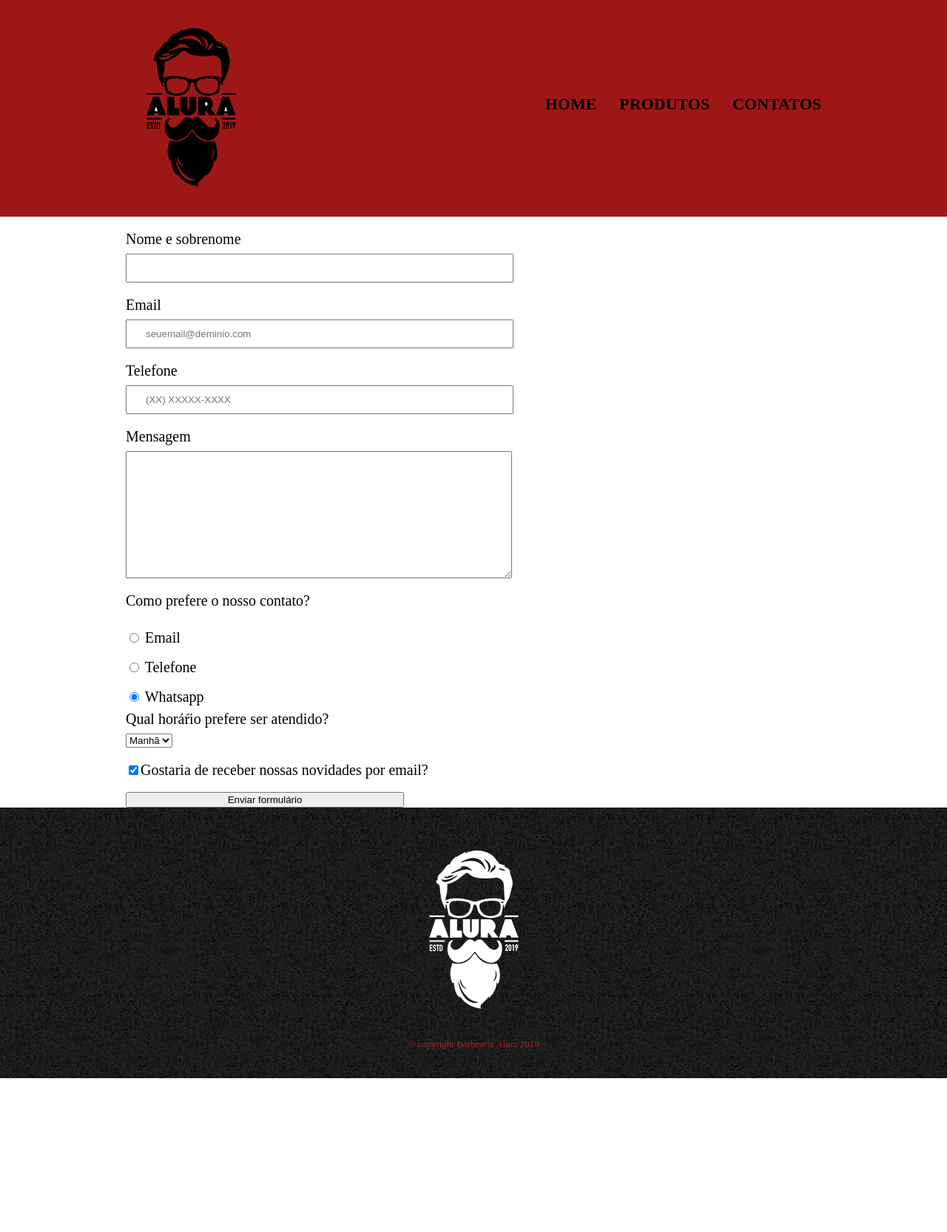
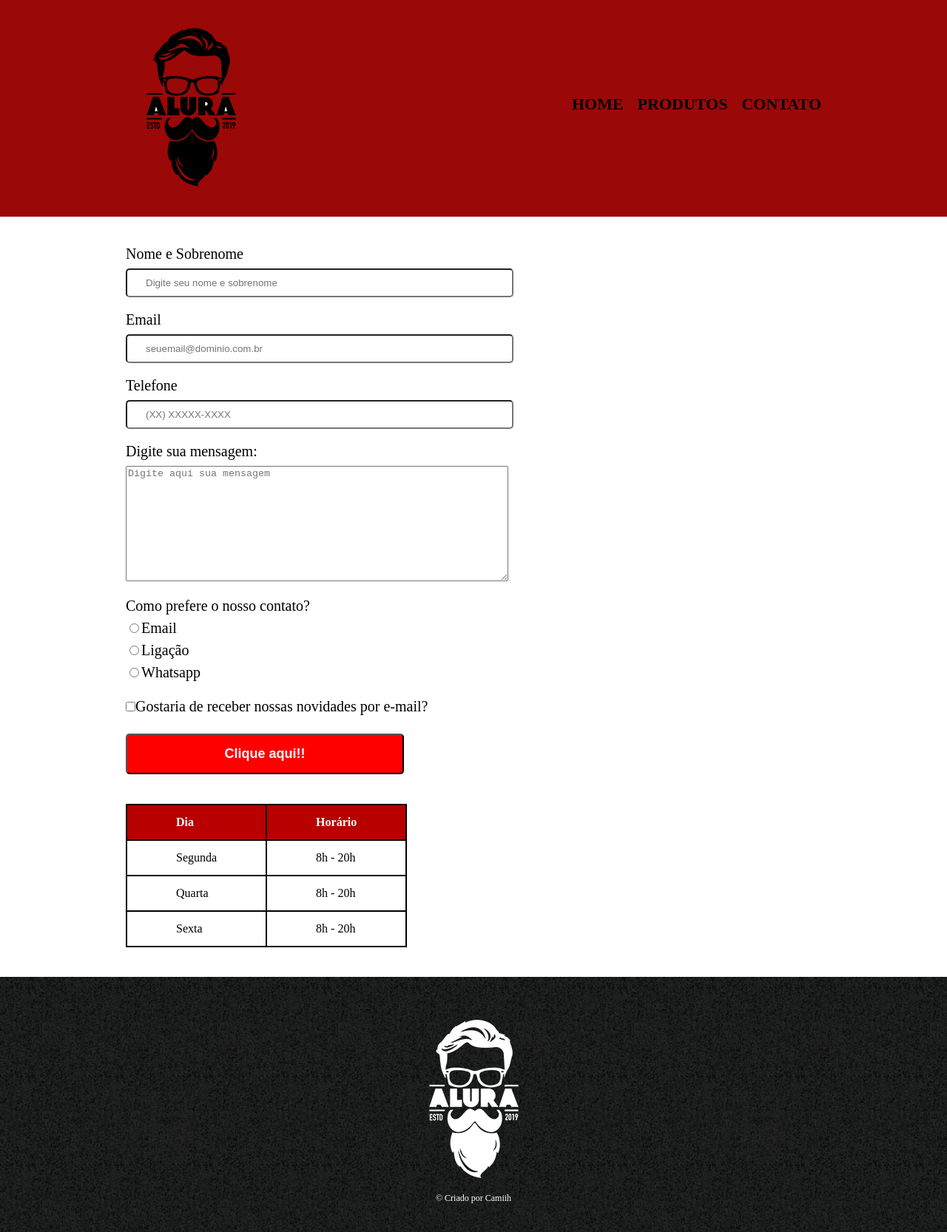
Before and after one commit to camixz/produtos.html, a plain HTML site: page contato.html in a window 1280 px wide. Shown: the whole page at 74% size. Before the commit the page ends 1458 px from the top, so only its background shows below. Drawn offline with Linux system fonts and the light colour scheme.

Commit message:
Add files via upload

```diff
--- a/contato.html
+++ b/contato.html
@@ -1,75 +1,90 @@
 <!DOCTYPE html>
-<html lang="pt-br">
+<html>
 	<head>
 		<meta charset="UTF-8">
-    <meta http-equiv="X-UA-Compatible" content="IE=edge">
-    <meta name="viewport" content="width=device-width, initial-scale=1.0">
-    <title>Contato - Barbearia Alura </title>
+		<title>Produtos - Barbearia Alura</title>
 		<link rel="stylesheet" href="reset.css">
 		<link rel="stylesheet" href="style.css">
 	</head>
-<body>
 	<header>
 		<div class="caixa">
-           <h1><img src="logo.png" alt="Logo da Barbearia Alura"></h1>
+			<h1><img src="logo.png"></h1>
 			<nav>
 				<ul>
-                    <li><a href="index.html">Home</a> </li>
-                    <li><a href="produtos.html">Produtos</a> </li>
-                    <li><a href="contatos.html">Contatos</a> </li>
+					<li><a href="index.html">Home</a></li>
+					<li><a href="produtos.html">Produtos</a></li>
+					<li><a href="contato.html">Contato</a></li>
 				</ul>
 			</nav>
-        </div>
-
-
 	</header>
 
 	<main>
-     <form>
-        <label for="nomesobrenome">Nome e sobrenome</label>
-        <input type="text" id="nomesobrenome" class="input-padrao" required>
+		<form action="">
+			<label for="nomesobrenome">Nome e Sobrenome</label>
+			<input type="text" id="nomesobrenome" class="input-padrao" required placeholder="Digite seu nome e sobrenome">
 
 			<label for="email">Email</label>
-        <input type="email" id="email" class="input-padrao" required placeholder="seuemail@deminio.com">
+			<input type="email" id="email" class="input-padrao" required placeholder="seuemail@dominio.com.br">
 
 			<label for="telefone">Telefone</label>
 			<input type="tel" id="telefone" class="input-padrao" required placeholder="(XX) XXXXX-XXXX">
 
-        <label for="mensagem">Mensagem</label>
-        <textarea cols="70" rows="10" id="mensagem" class="input-padrao" class="input-padrao" required></textarea>
+			<label for="mensagem">Digite sua mensagem:</label>
+			<textarea name="mensagem" id="mensagem" cols="62" rows="10" placeholder="Digite aqui sua mensagem"></textarea>
 
-        <fieldset>
-            <legend>Como prefere o nosso contato?</legend>
-            <label for="radio-email"><input type="radio" name="contato" value="email" id="radio-email" > Email</label>
+				<div>
+					<label for="">Como prefere o nosso contato?</label>
 
 
-            <label for="radio-telefone"><input type="radio" name="contato" value="telefone" id="radio-telefone" > Telefone</label>
+					<label for="email-radio"><input type="radio" value="email" id="email-radio" name="contato">Email</label>
 
 
-            <label for="radio-whatsapp"><input type="radio" name="contato" value="whatsapp" id="radio-whatsapp" checked> Whatsapp</label>
 
-        </fieldset>
-
-        <fieldset>
-            <legend>Qual horáŕio prefere ser atendido?</legend>
-            <select>
-                <option>Manhã</option>
-                <option>Tarde</option>
-                <option>Noite</option>
-            </select>
-        </fieldset>
+					<label for="ligaçao"><input type="radio" value="ligaçao" id="ligaçao" name="contato">Ligação</label>
 
 
-    <label class="checkbox"><input type="checkbox" checked>Gostaria de receber nossas novidades por email?</label>
+					<label for="whatsapp-radio"><input type="radio" value="whatsapp" id="whatsapp-radio" name="contato">Whatsapp</label>
+			    </div>
 
-    <input type="submit" value="Enviar formulário" class="enviar" >
+			<label><input class="checkbox" type="checkbox">Gostaria de receber nossas novidades por e-mail?</label>
+
+
+			<input class="enviar" type="submit" value="Clique aqui!!">
+
 		</form>
+		<table>
+			<thead>
+				<tr>
+					<td>Dia</td>
+					<td>Horário</td>
+				</tr>
+
+			</thead>
+
+			<tbody>
+				<tr>
+					<td>Segunda</td>
+					<td>8h - 20h</td>
+				</tr>
+				<tr>
+					<td>Quarta</td>
+					<td>8h - 20h</td>
+				</tr>
+				<tr>
+					<td>Sexta</td>
+					<td>8h - 20h</td>
+				</tr>
+			</tbody>
+
+
+		</table>
 	</main>
 
+<footer>
 
-    <footer>
-        <img src="logo-branco.png" alt="Logo da Barbearia Alura">
-        <p class="copyright" >&copy; copyright Barbearia Alura 2019</p>
+
+		<img src="logo-branco.png" alt="">
+		<p>&copy; Criado por Camiih </p>
 	</footer>
-</body>
-</html>
+
+	<body>
--- a/produtos.css
+++ b/produtos.css
@@ -1,5 +1,5 @@
-header{
-    background-color: #ccc;
+header {
+	background: #ccc;
 	padding: 20px 0;
 }
 
@@ -9,85 +9,65 @@ header{
 	margin: 0 auto;
 }
 
-
 nav{
 	position: absolute;
 	top: 110px;
 	right: 0;
-
 }
 
-nav li{
-    display: inline-block;
-    margin: 0 0 0 15px;;
+nav li {
+	display: inline;
+	margin: 0 0 0 15px;
 }
 
-nav a{
+nav a {
 	text-transform: uppercase;
-    color: black;
+	color: #000000;
+	font-weight: bold;
 	font-size: 22px;
-    font-weight: bold;
 	text-decoration: none;
 }
 
-nav a:hover {
-    color: #c78c19;
+nav a:hover{
+	color: #00eeff;
 	text-decoration: underline;
 }
 
 .produtos{
 	width: 940px;
 	margin: 0 auto;
-    padding: 50px 0;
+	/*padding: 50px;*/
 }
-
 .produtos li{
 	display: inline-block;
 	text-align: center;
 	width: 30%;
 	vertical-align: top;
+	margin: 50px 0;
 	margin: 0 1.5%;
 	padding: 30px 20px;
 	box-sizing: border-box;
-    border: 2px solid #7b40c9;
+	border: 2px solid rgb(0, 0, 0);
 	border-radius: 10px;
 }
 
-.produtos li:hover {
-    border-color: #c78c19;
+.produtos h2{
+	font-size: 30px;
+	font-weight: bold;
+}
+
+.produtos li:hover{
+	border-color: #00ccff;
+
 }
 
 .produtos li:active{
 	border-color: #088c19;
 }
 
-.produtos li:hover h2 {
-    font-size: 40px;
-}
 
-.produtos h2 {
-    font-size: 30px;
-    font-weight: bold;
-}
-
-.produto-descriçao {
-    font-size: 18px;
-}
-
-.produto-preço{
+.produtos-preco{
 	font-size: 22px;
 	font-weight: bold;
-    margin: 10px 0 0;
+	margin: 10px;
 }
-
-footer {
-    text-align: center;
-    background: url("bg.jpg");
-    padding: 40px 0px;
-}
-
-.copyright {
-    color: #FFFFFF;
-    font-size: 13px;
-    margin: 20px 0 0;
-}
--- a/style-home.css
+++ b/style-home.css
@@ -24,7 +24,7 @@ p {
 }
 
 em strong {
-	color: #FF0000;
+	color: #001aff;
 }
 
 .itens {
--- a/style.css
+++ b/style.css
@@ -1,5 +1,5 @@
-header{
-    background-color: rgb(158, 23, 23);
+header {
+	background: #9b0808;
 	padding: 20px 0;
 }
 
@@ -9,28 +9,26 @@ header{
 	margin: 0 auto;
 }
 
-
 nav{
 	position: absolute;
 	top: 110px;
 	right: 0;
-
 }
 
-nav li{
-    display: inline-block;
-    margin: 0 0 0 27px;;
+nav li {
+	display: inline;
+	margin: 0 0 0 15px;
 }
 
-nav a{
+nav a {
 	text-transform: uppercase;
-    color: rgb(0, 0, 0);
+	color: #000000;
+	font-weight: bold;
 	font-size: 22px;
-    font-weight: bold;
 	text-decoration: none;
 }
 
-nav a:hover {
+nav a:hover{
 	color: #ffffff;
 	text-decoration: underline;
 }
@@ -38,83 +36,125 @@ nav a:hover {
 .produtos{
 	width: 940px;
 	margin: 0 auto;
-    padding: 50px 0;
+	padding: 50px;
 }
-
 .produtos li{
 	display: inline-block;
 	text-align: center;
 	width: 30%;
 	vertical-align: top;
+	margin: 50px 0;
 	margin: 0 1.5%;
 	padding: 30px 20px;
 	box-sizing: border-box;
-    border: 2px solid #3c24a5;
+	border: 2px solid black;
 	border-radius: 10px;
 }
 
-.produtos li:hover {
-    border-color: #700909;
-}
-
-.produtos li:active{
-    border-color: #8c086b;
-}
-
-.produtos li:hover h2 {
-    font-size: 40px;
-}
-
-.produtos h2 {
+.produtos h2{
 	font-size: 30px;
 	font-weight: bold;
 }
 
-.produto-descriçao {
-    font-size: 18px;
+.produtos li:hover{
+	border-color: #b10009;
+
 }
 
-.produto-preço{
+.produtos li:hover h2{
+	font-size: 40px;
+}
+
+.produtos li:active{
+	border-color: #ff0000;
+}
+
+
+.produtos-preco{
 	font-size: 22px;
 	font-weight: bold;
-    margin: 10px 0 0;
+	margin: 10px;
 }
 
-footer {
+footer{
+	background-color: #ccc;
 	text-align: center;
-    background: url("bg.jpg");
-    padding: 40px 0px;
+	background: url(bg.jpg);
+	padding: 40px 0;
 }
 
-.copyright {
-    color: #b32222e8;
-    font-size: 13px;
-    margin: 20px 0 0;
+footer p{
+	color: white;
+	font-size: 12px;
 }
 
-main {
+main{
 	width: 940px;
 	margin: 0 auto;
 }
 
+form{
+	margin: 40px 0;
+}
 
-form label, form legend {
+input{
+
+	border-radius: 5px;
+
+}
+
+
+
+form label{
 	display: block;
 	font-size: 20px;
-    margin: 20px 0 10px;
+	margin: 0 0 10px 0;
+
 }
 
-.input-padrao {
+form .input-padrao{
 	display: block;
-    margin: 0 0 20px;
+	margin: 0 0 20px 0;
 	padding: 10px 25px;
 	width: 50%;
 }
 
-.checkbox {
+textarea{
+	margin:0 0 20px 0;
+}
+
+.checkbox{
 	margin: 20px 0;
 }
 
-.enviar {
+.enviar{
 	width: 40%;
+	padding: 15px 0;
+	background-color:rgb(255, 0, 0) ;
+	color: rgb(255, 255, 255);
+	font-size: 18px;
+	font-weight: bold;
+	transition: 0.5s all;
 }
+
+.enviar:hover{
+	background-color: rgb(0, 0, 0);
+	color: white;
+	transform: scale(1.05);
+}
+
+table{
+	margin: 20px 0 40px;
+}
+
+thead{
+	background: rgb(184, 0, 0);
+	color: white;
+	font-weight: bold;
+
+}
+
+td{
+	border: 2px solid black;
+	padding: 15px 66px;
+}
```
Also changed, not shown: index.html (+19 -6 lines), produtos.html (+19 -20 lines). Lines whose indentation alone changed are shown as unchanged.
